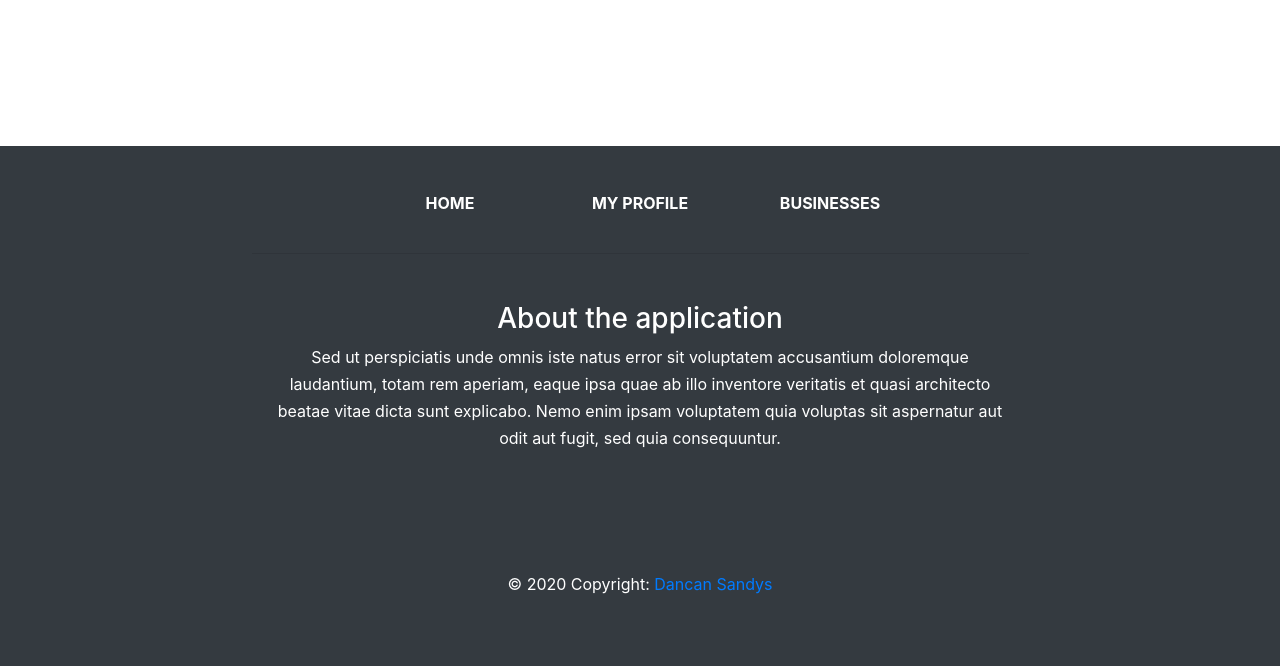
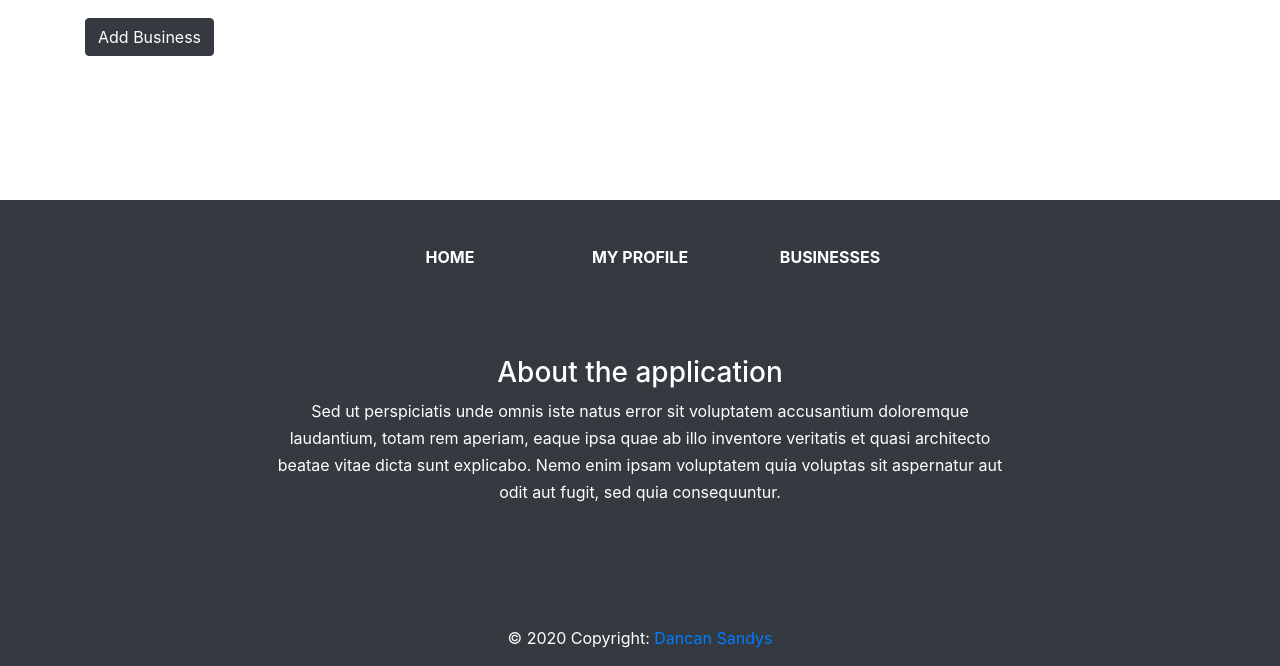
Before and after one commit to dancan-sandys/neighbourhoods, a Django app: template neigbour/templates/users/profile.html in a window 1280 px wide. Shown: the part 233-899 px from the top of the page. Before the commit the page ends 827 px from the top, so only its background shows below. Run offline with Django 3.2, Linux system fonts and the light colour scheme; the template is opened without the code that fills it, so the values that code supplies are empty; some libraries are stand-ins or nearby versions.

Commit message:
link the bsiness form to the profile page

```diff
--- a/neigbour/templates/home.html
+++ b/neigbour/templates/home.html
@@ -6,7 +6,6 @@
 <link rel="stylesheet" href="../static/css/home.css">
 {%endblock%}
 <div class="background">
-
 </div>
 <div class="neighbourhood">
     <div class="text">
--- a/neigbour/templates/users/profile.html
+++ b/neigbour/templates/users/profile.html
@@ -16,6 +16,7 @@
     <p> Neigbourhood : {{account.Neighbourhood.Name}}</p>
     <p> Email : {{account.Email}}</p>
     <p> Phone Number : {{account.Phone}}</p>
+    <p><a class="text-dark" href="{%url 'createbusiness'%}"><Button class="btn btn-dark">Add Business</Button></a></p>
 </div>
 
 <div class="businesses">
@@ -29,6 +30,7 @@
         <p>{{business.Email}}</p>
         <p>{{business.Phone}}</p>
 
+
     </div>
     {%endfor%}
 </div>
```
